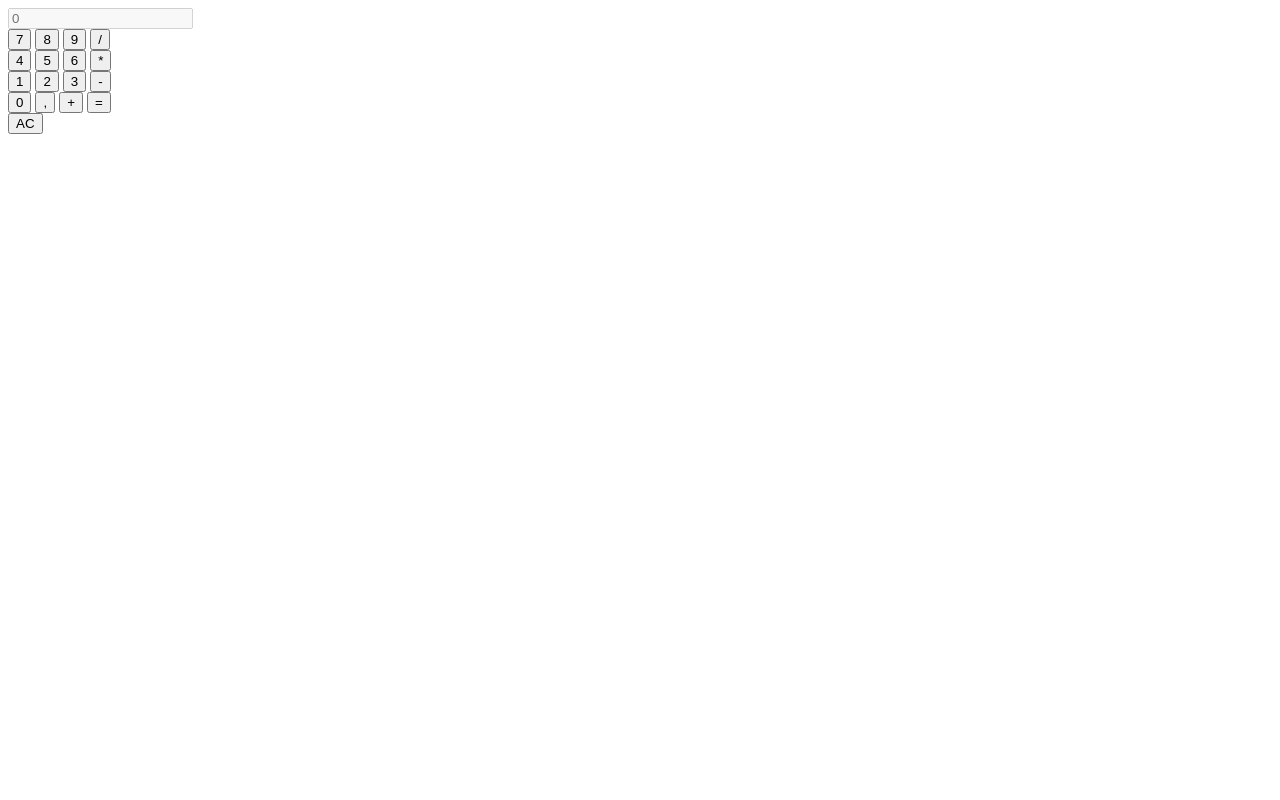
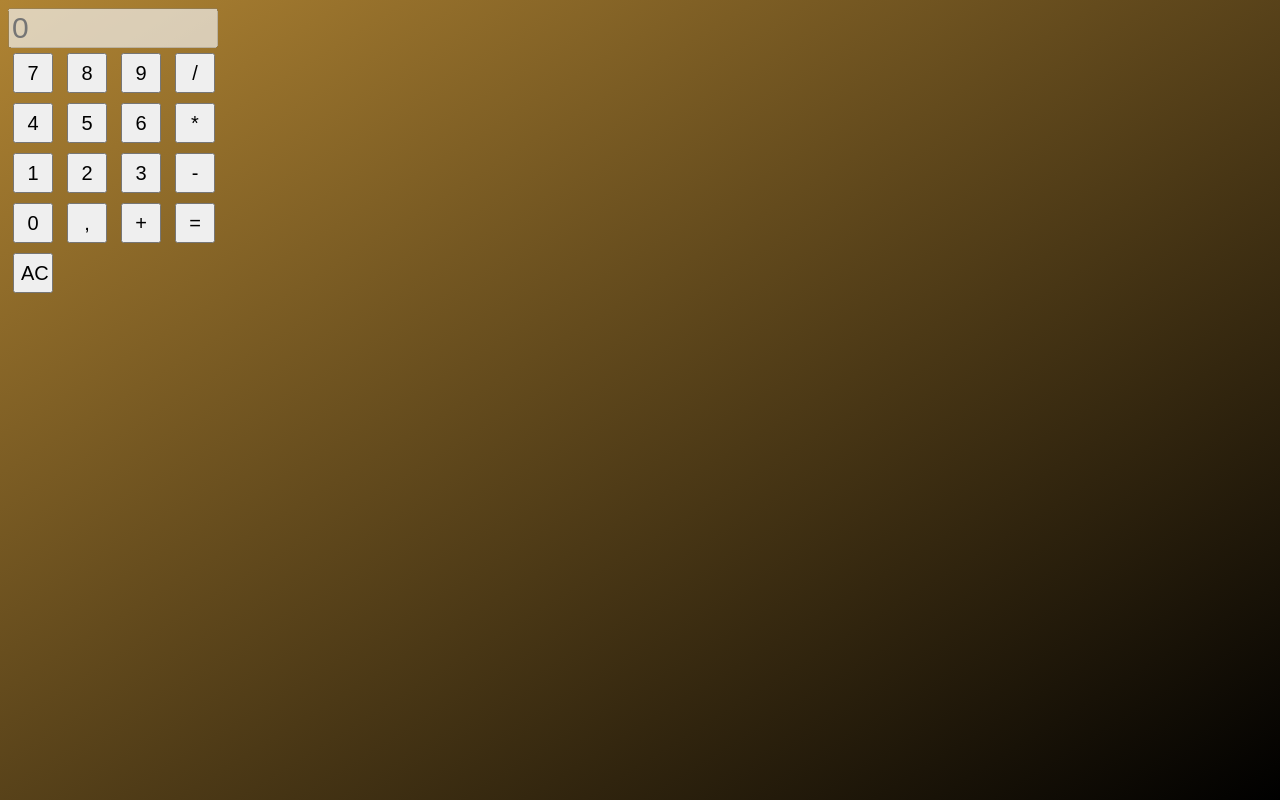
Before and after one commit to gustavomurar/trabalho-de-programa--o, a plain HTML site: page index.html in a window 1280 px wide. Drawn offline with Linux system fonts and the light colour scheme.

Commit message:
nova ato

```diff
--- a/index.html
+++ b/index.html
@@ -4,6 +4,7 @@
     <div class="display">
         <input id="display" placeholder="0" disabled>
         <title>Calcular</title>
+        <link rel="stylesheet" href="style.css">
     </div>
 
     <div class="kk">
--- /dev/null
+++ b/style.css
@@ -0,0 +1,15 @@
+body {
+    background-image: linear-gradient(to bottom right, rgb(176, 132, 51), rgb(0, 0, 0));
+}
+
+#display {
+    max-width: 210px;
+    font-size: 30px;
+}
+
+button {
+    height: 40px;
+    width: 40px;
+    margin: 5px;
+    font-size: 20px;
+}
```
